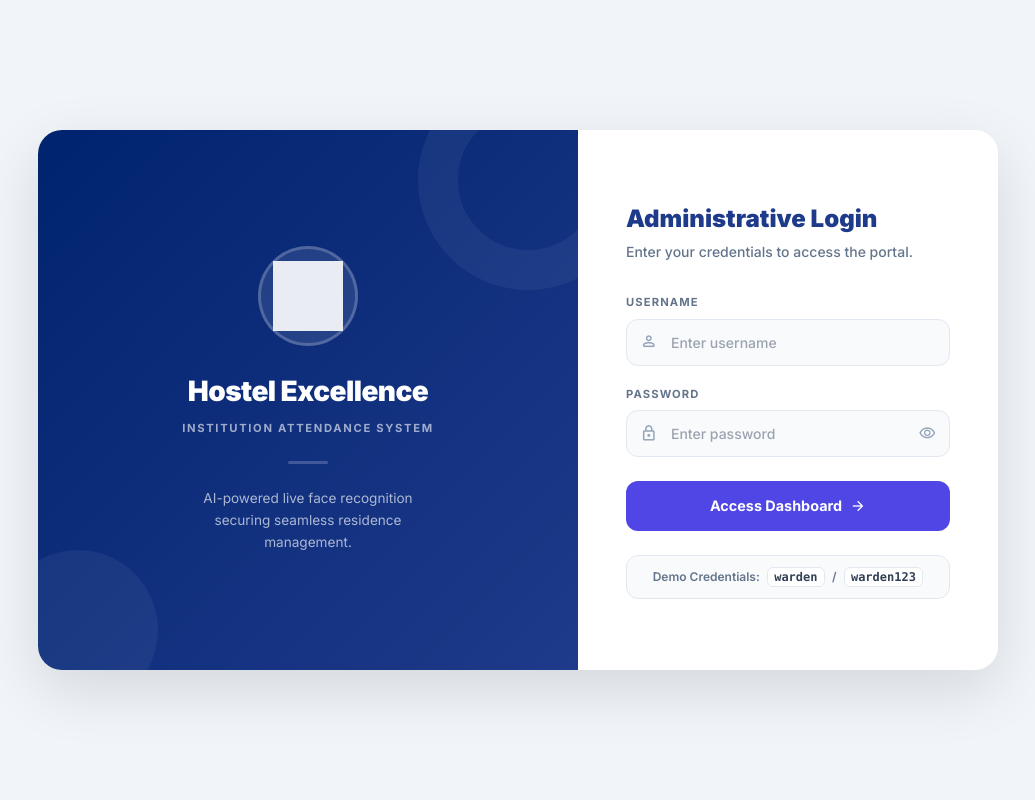
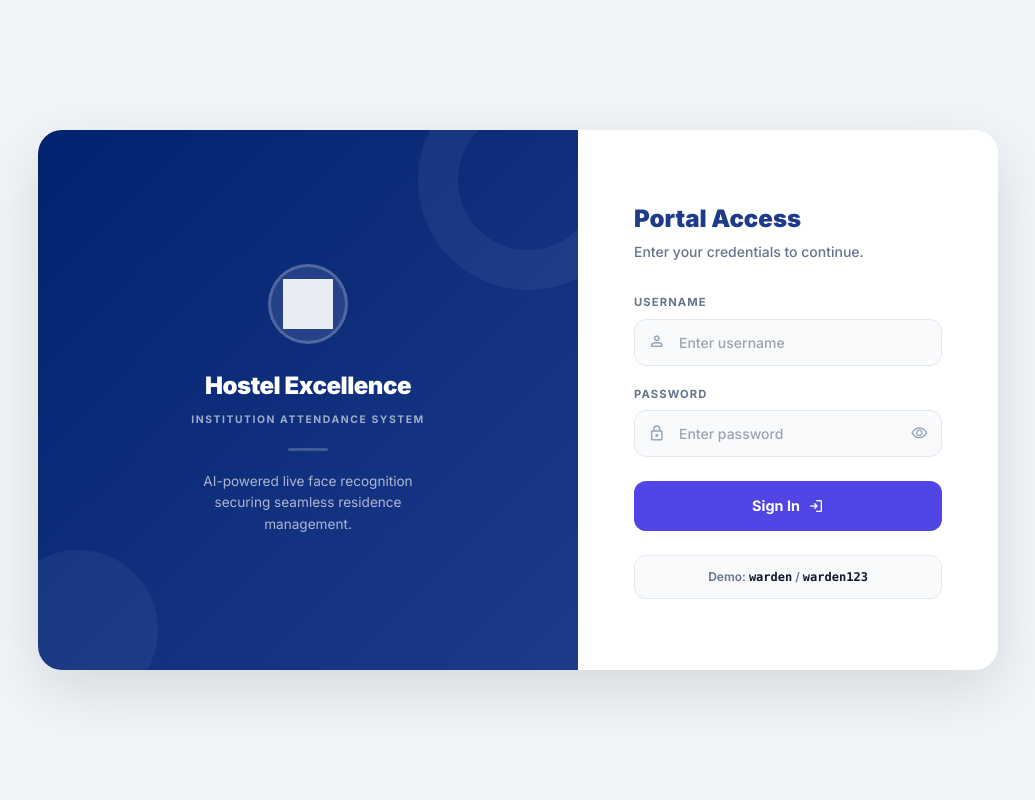
Before and after one commit to AniketSomankar-18/face_recognition_hostel_attendance_v2, a Flask app: page / in a window 1280 px wide. Shown: the whole page, without its empty margins (122-1157 px from the left). Run offline with Flask 3, Linux system fonts and the light colour scheme; some libraries are stand-ins or nearby versions.

Commit message:
login fixed

```diff
--- a/templates/login.html
+++ b/templates/login.html
@@ -11,62 +11,117 @@
     <script src="https://cdn.tailwindcss.com"></script>
     <style>
         * { box-sizing: border-box; margin: 0; padding: 0; }
-        body { font-family: 'Inter', sans-serif; }
+        body {
+            font-family: 'Inter', sans-serif;
+            min-height: 100vh;
+            background: #f1f5f9;
+            display: flex;
+            align-items: center;
+            justify-content: center;
+            padding: 1rem;
+        }
         .material-symbols-rounded {
             font-variation-settings: 'FILL' 0, 'wght' 400, 'GRAD' 0, 'opsz' 24;
         }
         input:-webkit-autofill {
             -webkit-box-shadow: 0 0 0 30px #f8fafc inset !important;
         }
+
+        /* Responsive Container */
+        .login-card {
+            width: 100%;
+            max-width: 960px;
+            min-height: 540px;
+            background: #fff;
+            border-radius: 1.5rem;
+            box-shadow: 0 20px 60px rgba(0,0,0,0.12);
+            overflow: hidden;
+            display: flex;
+            flex-direction: row;
+        }
+
+        .branding-section {
+            flex: 1;
+            background: linear-gradient(135deg, #00236f, #1e3a8a);
+            display: flex;
+            flex-direction: column;
+            align-items: center;
+            justify-content: center;
+            padding: 3rem;
+            position: relative;
+            overflow: hidden;
+            min-width: 280px;
+        }
+
+        .form-section {
+            width: 420px;
+            flex-shrink: 0;
+            padding: 3.5rem;
+            display: flex;
+            flex-direction: column;
+            justify-content: center;
+            background: #fff;
+        }
+
+        /* Mobile Adjustments */
+        @media (max-width: 850px) {
+            .login-card {
+                flex-direction: column;
+                max-width: 480px;
+                min-height: auto;
+            }
+            .branding-section {
+                padding: 2.5rem 1.5rem;
+                min-width: 0;
+            }
+            .form-section {
+                width: 100%;
+                padding: 2.5rem 2rem;
+            }
+        }
     </style>
 </head>
-<body style="min-height:100vh; background:#f1f5f9; display:flex; align-items:center; justify-content:center; padding:1rem;">
+<body>
 
-<div style="width:100%; max-width:960px; min-height:540px; background:#fff; border-radius:1.5rem; box-shadow:0 20px 60px rgba(0,0,0,0.12); overflow:hidden; display:flex;">
+<div class="login-card">
 
     <!-- Left: Branding -->
-    <div style="flex:1; background:linear-gradient(135deg,#00236f,#1e3a8a); display:flex; flex-direction:column; align-items:center; justify-content:center; padding:3rem; position:relative; overflow:hidden; min-width:280px;">
+    <div class="branding-section">
         <!-- Decorative circles -->
         <div style="position:absolute;top:-60px;right:-60px;width:220px;height:220px;border-radius:50%;border:40px solid rgba(255,255,255,0.05);"></div>
         <div style="position:absolute;bottom:-40px;left:-40px;width:160px;height:160px;border-radius:50%;background:rgba(255,255,255,0.05);"></div>
 
         <div style="position:relative;z-index:2;display:flex;flex-direction:column;align-items:center;text-align:center;">
-            <div style="width:100px;height:100px;border-radius:50%;background:rgba(255,255,255,0.1);border:3px solid rgba(255,255,255,0.2);display:flex;align-items:center;justify-content:center;margin-bottom:1.5rem;">
+            <div style="width:80px;height:80px;border-radius:50%;background:rgba(255,255,255,0.1);border:3px solid rgba(255,255,255,0.2);display:flex;align-items:center;justify-content:center;margin-bottom:1.5rem;">
                 <img src="/static/img/logo.png" alt="Logo"
-                     style="width:70px;height:70px;object-fit:contain;filter:brightness(0) invert(1);opacity:0.9;"
+                     style="width:50px;height:50px;object-fit:contain;filter:brightness(0) invert(1);opacity:0.9;"
                      onerror="this.style.display='none';this.nextElementSibling.style.display='block'">
                 <span class="material-symbols-rounded" style="display:none;color:white;font-size:2.5rem;">domain</span>
             </div>
-            <h1 style="font-size:1.75rem;font-weight:900;color:#fff;letter-spacing:-0.02em;margin-bottom:0.5rem;">Hostel Excellence</h1>
-            <p style="font-size:0.7rem;color:rgba(255,255,255,0.6);font-weight:700;text-transform:uppercase;letter-spacing:0.15em;margin-bottom:1.5rem;">Institution Attendance System</p>
-            <div style="width:40px;height:3px;background:rgba(255,255,255,0.2);border-radius:99px;margin-bottom:1.5rem;"></div>
-            <p style="font-size:0.85rem;color:rgba(255,255,255,0.65);line-height:1.6;max-width:240px;">
+            <h1 style="font-size:1.5rem;font-weight:900;color:#fff;letter-spacing:-0.02em;margin-bottom:0.5rem;">Hostel Excellence</h1>
+            <p style="font-size:0.65rem;color:rgba(255,255,255,0.6);font-weight:700;text-transform:uppercase;letter-spacing:0.15em;margin-bottom:1.25rem;">Institution Attendance System</p>
+            <div style="width:40px;height:3px;background:rgba(255,255,255,0.2);border-radius:99px;margin-bottom:1.25rem;"></div>
+            <p style="font-size:0.85rem;color:rgba(255,255,255,0.65);line-height:1.6;max-width:240px;" class="hidden md:block">
                 AI-powered live face recognition securing seamless residence management.
             </p>
         </div>
     </div>
 
     <!-- Right: Login Form -->
-    <div style="width:420px;flex-shrink:0;padding:3rem;display:flex;flex-direction:column;justify-content:center;background:#fff;">
+    <div class="form-section">
 
         <div style="margin-bottom:2rem;">
-            <h2 style="font-size:1.5rem;font-weight:900;color:#1e3a8a;margin-bottom:0.25rem;">Administrative Login</h2>
-            <p style="font-size:0.875rem;color:#64748b;font-weight:500;">Enter your credentials to access the portal.</p>
+            <h2 style="font-size:1.5rem;font-weight:900;color:#1e3a8a;margin-bottom:0.25rem;">Portal Access</h2>
+            <p style="font-size:0.875rem;color:#64748b;font-weight:500;">Enter your credentials to continue.</p>
         </div>
 
         {% with messages = get_flashed_messages(with_categories=true) %}
         {% if messages %}
         <div style="margin-bottom:1.25rem;">
             {% for category, message in messages %}
-            {% if category in ['danger', 'error'] %}
-            <div style="display:flex;align-items:center;gap:0.5rem;padding:0.75rem 1rem;border-radius:0.75rem;background:#fef2f2;border:1px solid #fecaca;color:#991b1b;font-size:0.875rem;font-weight:600;">
-                <span class="material-symbols-rounded" style="font-size:1.1rem;">error</span>{{ message }}
+            <div style="display:flex;align-items:center;gap:0.5rem;padding:0.75rem 1rem;border-radius:0.75rem;background:{{ '#fef2f2' if category in ['danger','error'] else '#f0fdf4' }};border:1px solid {{ '#fecaca' if category in ['danger','error'] else '#bbf7d0' }};color:{{ '#991b1b' if category in ['danger','error'] else '#166534' }};font-size:0.875rem;font-weight:600;">
+                <span class="material-symbols-rounded" style="font-size:1.1rem;">{{ 'error' if category in ['danger','error'] else 'check_circle' }}</span>{{ message }}
             </div>
-            {% else %}
-            <div style="display:flex;align-items:center;gap:0.5rem;padding:0.75rem 1rem;border-radius:0.75rem;background:#f0fdf4;border:1px solid #bbf7d0;color:#166534;font-size:0.875rem;font-weight:600;">
-                <span class="material-symbols-rounded" style="font-size:1.1rem;">check_circle</span>{{ message }}
-            </div>
-            {% endif %}
             {% endfor %}
         </div>
         {% endif %}
@@ -79,7 +134,7 @@
                 <div style="position:relative;">
                     <span class="material-symbols-rounded" style="position:absolute;left:0.875rem;top:50%;transform:translateY(-50%);color:#94a3b8;font-size:1.1rem;">person</span>
                     <input type="text" name="username" placeholder="Enter username" required
-                           style="width:100%;padding:0.75rem 1rem 0.75rem 2.75rem;border:1.5px solid #e2e8f0;border-radius:0.75rem;font-size:0.875rem;font-weight:500;color:#0f172a;background:#f8fafc;outline:none;transition:border-color 0.2s,box-shadow 0.2s;font-family:inherit;"
+                           style="width:100%;padding:0.75rem 1rem 0.75rem 2.75rem;border:1.5px solid #e2e8f0;border-radius:0.75rem;font-size:0.875rem;font-weight:500;color:#0f172a;background:#f8fafc;outline:none;transition:all 0.2s;font-family:inherit;"
                            onfocus="this.style.borderColor='#4f46e5';this.style.boxShadow='0 0 0 3px rgba(79,70,229,0.1)';this.style.background='#fff'"
                            onblur="this.style.borderColor='#e2e8f0';this.style.boxShadow='none';this.style.background='#f8fafc'">
                 </div>
@@ -91,7 +146,7 @@
                 <div style="position:relative;">
                     <span class="material-symbols-rounded" style="position:absolute;left:0.875rem;top:50%;transform:translateY(-50%);color:#94a3b8;font-size:1.1rem;">lock</span>
                     <input type="password" name="password" id="passwordInput" placeholder="Enter password" required
-                           style="width:100%;padding:0.75rem 3rem 0.75rem 2.75rem;border:1.5px solid #e2e8f0;border-radius:0.75rem;font-size:0.875rem;font-weight:500;color:#0f172a;background:#f8fafc;outline:none;transition:border-color 0.2s,box-shadow 0.2s;font-family:inherit;"
+                           style="width:100%;padding:0.75rem 3rem 0.75rem 2.75rem;border:1.5px solid #e2e8f0;border-radius:0.75rem;font-size:0.875rem;font-weight:500;color:#0f172a;background:#f8fafc;outline:none;transition:all 0.2s;font-family:inherit;"
                            onfocus="this.style.borderColor='#4f46e5';this.style.boxShadow='0 0 0 3px rgba(79,70,229,0.1)';this.style.background='#fff'"
                            onblur="this.style.borderColor='#e2e8f0';this.style.boxShadow='none';this.style.background='#f8fafc'">
                     <button type="button" onclick="togglePassword()"
@@ -103,22 +158,17 @@
 
             <!-- Submit -->
             <button type="submit"
-                    style="width:100%;padding:0.875rem;background:#4f46e5;color:#fff;border:none;border-radius:0.75rem;font-size:0.9rem;font-weight:700;cursor:pointer;display:flex;align-items:center;justify-content:center;gap:0.5rem;font-family:inherit;transition:background 0.2s,transform 0.1s;margin-top:0.25rem;"
-                    onmouseover="this.style.background='#4338ca'"
-                    onmouseout="this.style.background='#4f46e5'"
+                    style="width:100%;padding:0.875rem;background:#4f46e5;color:#fff;border:none;border-radius:0.75rem;font-size:0.9rem;font-weight:700;cursor:pointer;display:flex;align-items:center;justify-content:center;gap:0.5rem;font-family:inherit;transition:all 0.2s;margin-top:0.25rem;"
                     onmousedown="this.style.transform='scale(0.98)'"
                     onmouseup="this.style.transform='scale(1)'">
-                Access Dashboard
-                <span class="material-symbols-rounded" style="font-size:1rem;">arrow_forward</span>
+                Sign In
+                <span class="material-symbols-rounded" style="font-size:1rem;">login</span>
             </button>
         </form>
 
         <div style="margin-top:1.5rem;text-align:center;background:#f8fafc;padding:0.75rem 1rem;border-radius:0.75rem;border:1px solid #e2e8f0;">
             <p style="font-size:0.75rem;color:#64748b;font-weight:600;">
-                Demo Credentials:
-                <code style="background:#fff;padding:0.15rem 0.4rem;border-radius:0.375rem;border:1px solid #e2e8f0;color:#334155;margin:0 0.25rem;">warden</code>
-                /
-                <code style="background:#fff;padding:0.15rem 0.4rem;border-radius:0.375rem;border:1px solid #e2e8f0;color:#334155;margin-left:0.25rem;">warden123</code>
+                Demo: <code style="color:#0f172a;">warden</code> / <code style="color:#0f172a;">warden123</code>
             </p>
         </div>
     </div>
```
